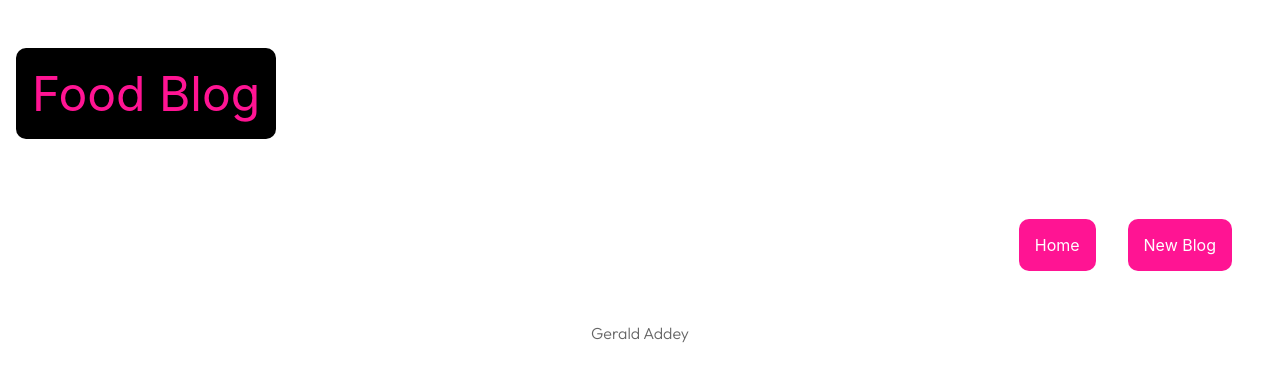
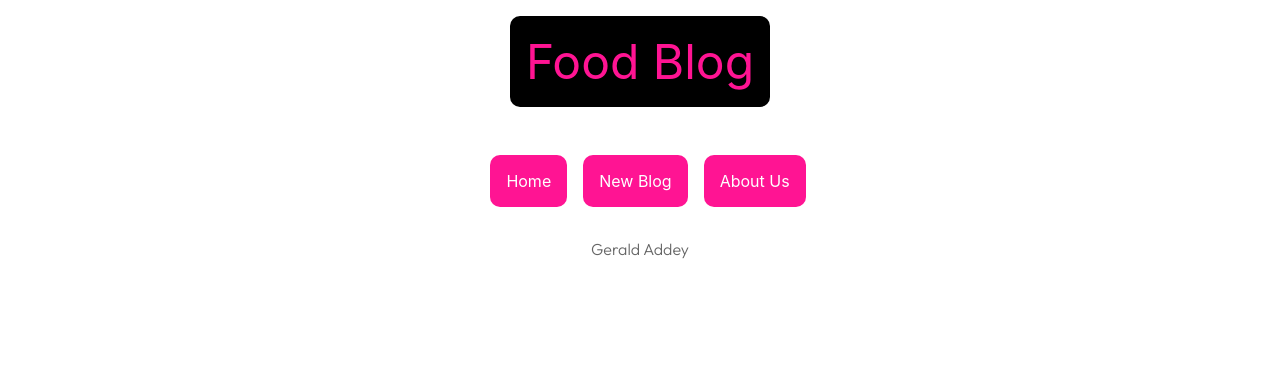
Before and after one commit to geraldaddey/react-coding-blog-app, a React (Create React App) app: page / in a window 1280 px wide. Shown: the top 380 px of the page. Built offline with nearby package versions, Linux system fonts and the light colour scheme.

Commit message:
layout changed

```diff
--- a/src/App.js
+++ b/src/App.js
@@ -1,7 +1,3 @@
-import logo from "./logo.svg";
-import Navbar from "./navbar";
-import Home from "./home";
-
 // Add styles to your component
 import "./App.css";
 import "./home.css";
@@ -10,7 +6,7 @@ function App() {
   // We  can declare any variable here and use it in the JSX
 
   const title = "Gerald Addey";
-  const likes = 50;
+  // const likes = 50;
   const link = "http://www.google.com";
 
   return (
@@ -21,15 +17,15 @@ function App() {
         <div className="links">
           <a href="/home">Home</a>
           <a href="/create">New Blog</a>
+          <a href={link}>About Us</a>
         </div>
 
-        <a href="/create"></a>
+        <div className="footer"> {title} </div>
       </div>
-
-      <div className="footer">{title}</div>
     </div>
   );
 }
 
 // Export component after creating it to be used in externaal   sheets
+
 export default App;
--- a/src/home.css
+++ b/src/home.css
@@ -35,7 +35,7 @@
 
 .links {
   display: flex;
-  justify-content: end;
+  justify-content: center;
   margin-left: auto;
   padding: 2rem;
 }
@@ -46,6 +46,7 @@
   background-color: deeppink;
   border-radius: 10px;
   padding: 1rem;
+  margin-left: 1rem;
 }
 
 .content > p {
@@ -56,8 +57,8 @@
   width: fit-content;
   padding: 1rem;
   background-color: black;
-  justify-content: start;
-  margin-left: 1rem;
+  align-items: center;
+  margin: 1rem auto;
   border-radius: 10px;
 }
 
```
